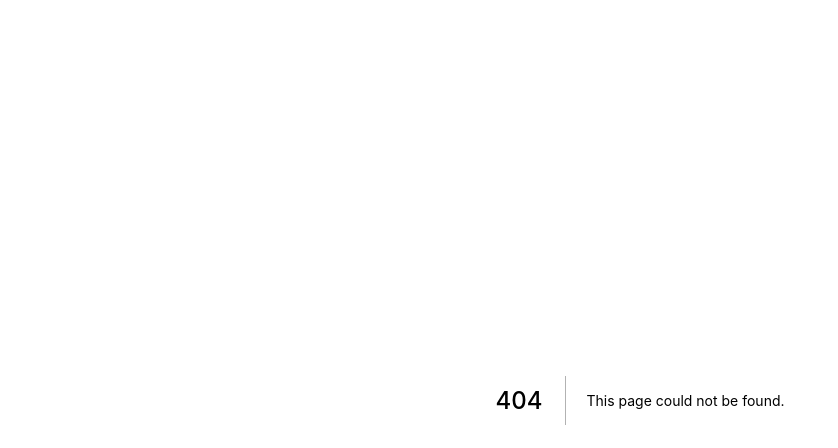
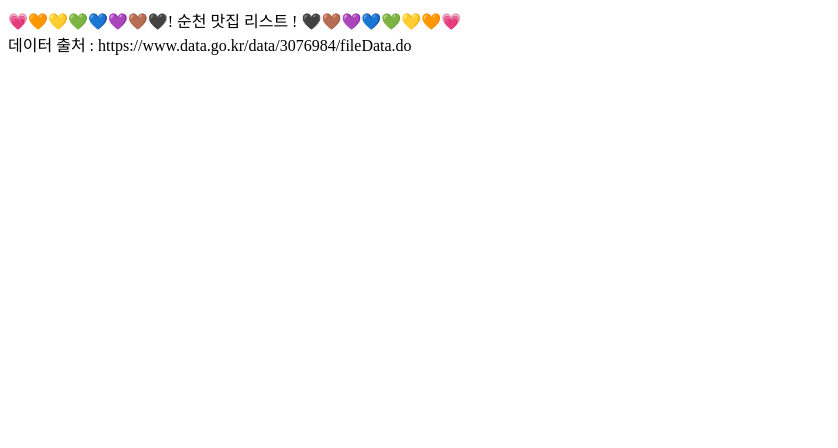
Before and after one commit to comet08/suncheon_restaurant, a Next.js app: page /about in a window 1280 px wide. Before the commit this address had no page. Shown: the top 448 px of the page, without its empty margins (0-838 px from the left). Built offline with nearby package versions, Linux system fonts and the light colour scheme.

Commit message:
Create About Page

```diff
--- /dev/null
+++ b/pages/about.tsx
@@ -0,0 +1,10 @@
+const About = ()=>{
+    return<div className="center">
+        💗🧡💛💚💙💜🤎🖤! 순천 맛집 리스트 ! 🖤🤎💜💙💚💛🧡💗 <br />
+        데이터 출처 : https://www.data.go.kr/data/3076984/fileData.do
+    </div>
+
+}
+
+
+export default About;
```
